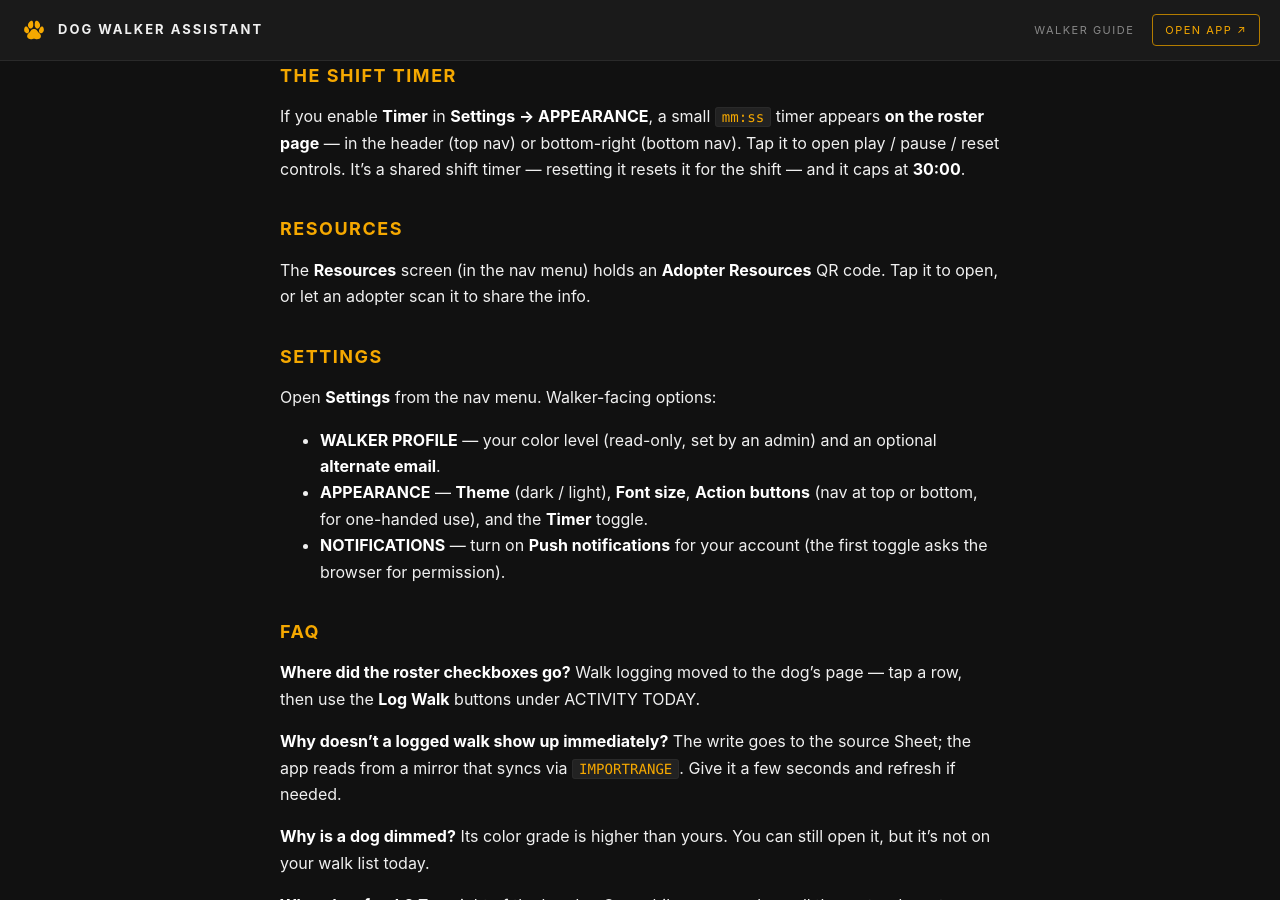
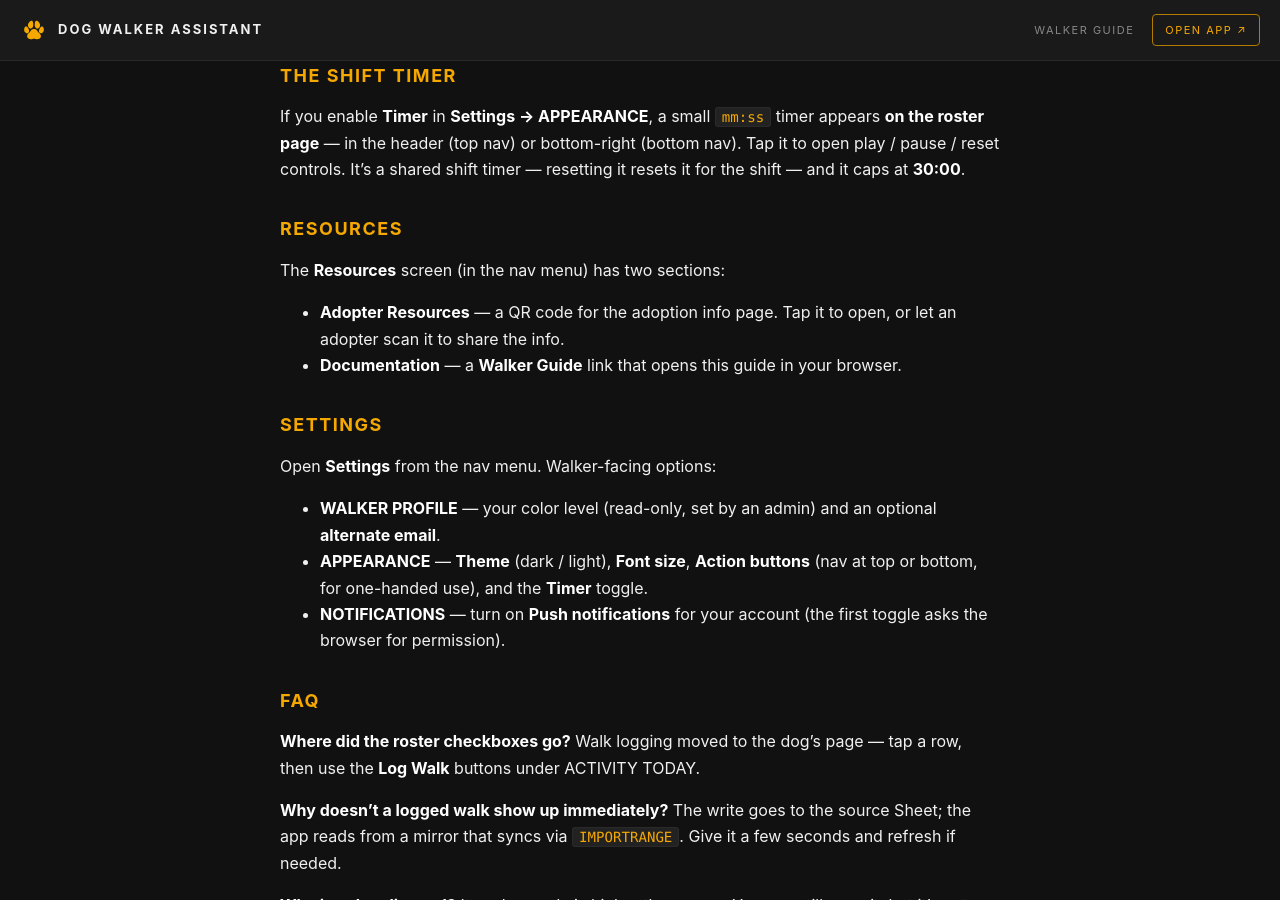
Before and after one commit to kirbsauce/dog-walker-assistant-docs, a Jekyll site: the page built from WALKER.md, in a window 1280 px wide and 900 px high, scrolled down 2533 px. Built offline with Jekyll 4.4.1, drawn with Linux system fonts in a browser that asks for light colours.

Commit message:
WALKER.md: document the Resources Documentation section (Walker Guide link)
Closes #2. Admin Guide entry intentionally omitted — this is the
walker-facing guide.

Co-Authored-By: Claude Opus 4.8 <noreply@anthropic.com>

```diff
--- a/WALKER.md
+++ b/WALKER.md
@@ -121,8 +121,12 @@ resetting it resets it for the shift — and it caps at **30:00**.
 
 ## Resources
 
-The **Resources** screen (in the nav menu) holds an **Adopter Resources** QR
-code. Tap it to open, or let an adopter scan it to share the info.
+The **Resources** screen (in the nav menu) has two sections:
+
+- **Adopter Resources** — a QR code for the adoption info page. Tap it to
+  open, or let an adopter scan it to share the info.
+- **Documentation** — a **Walker Guide** link that opens this guide in your
+  browser.
 
 ## Settings
 
```
